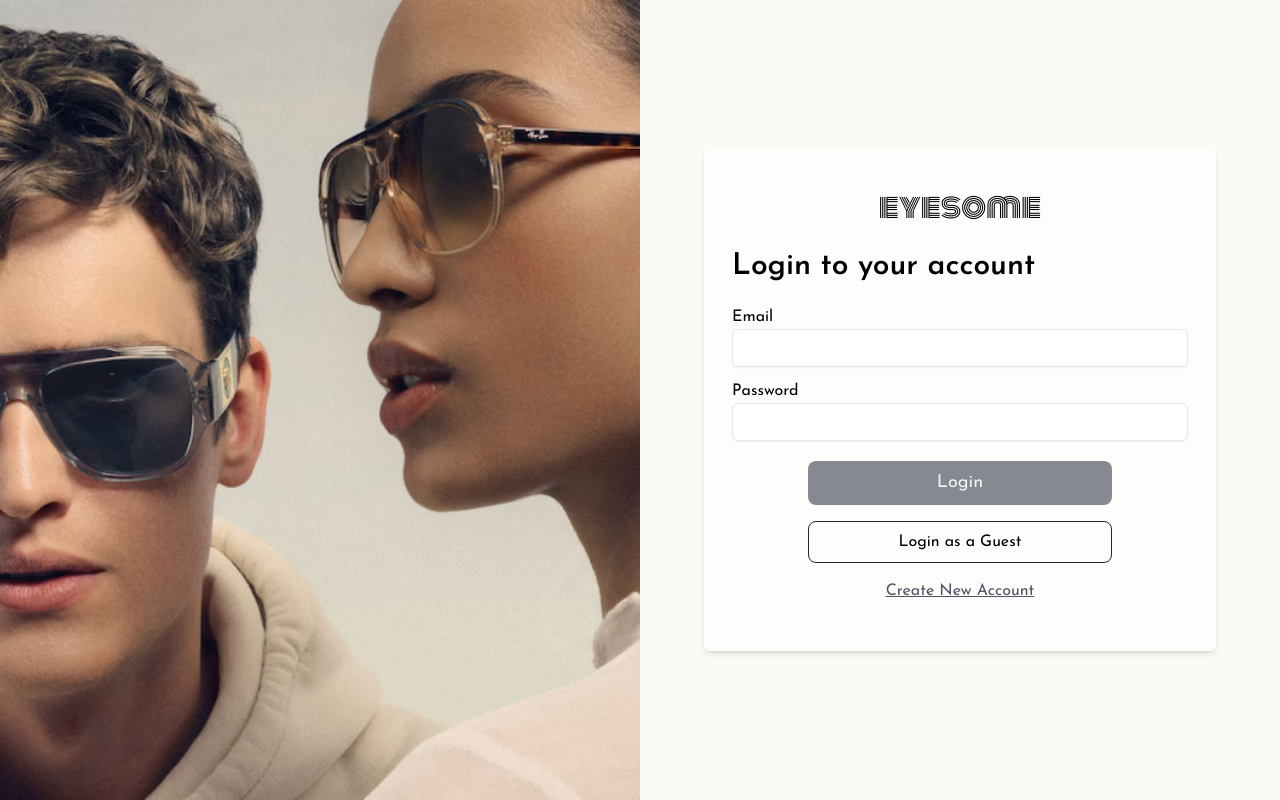
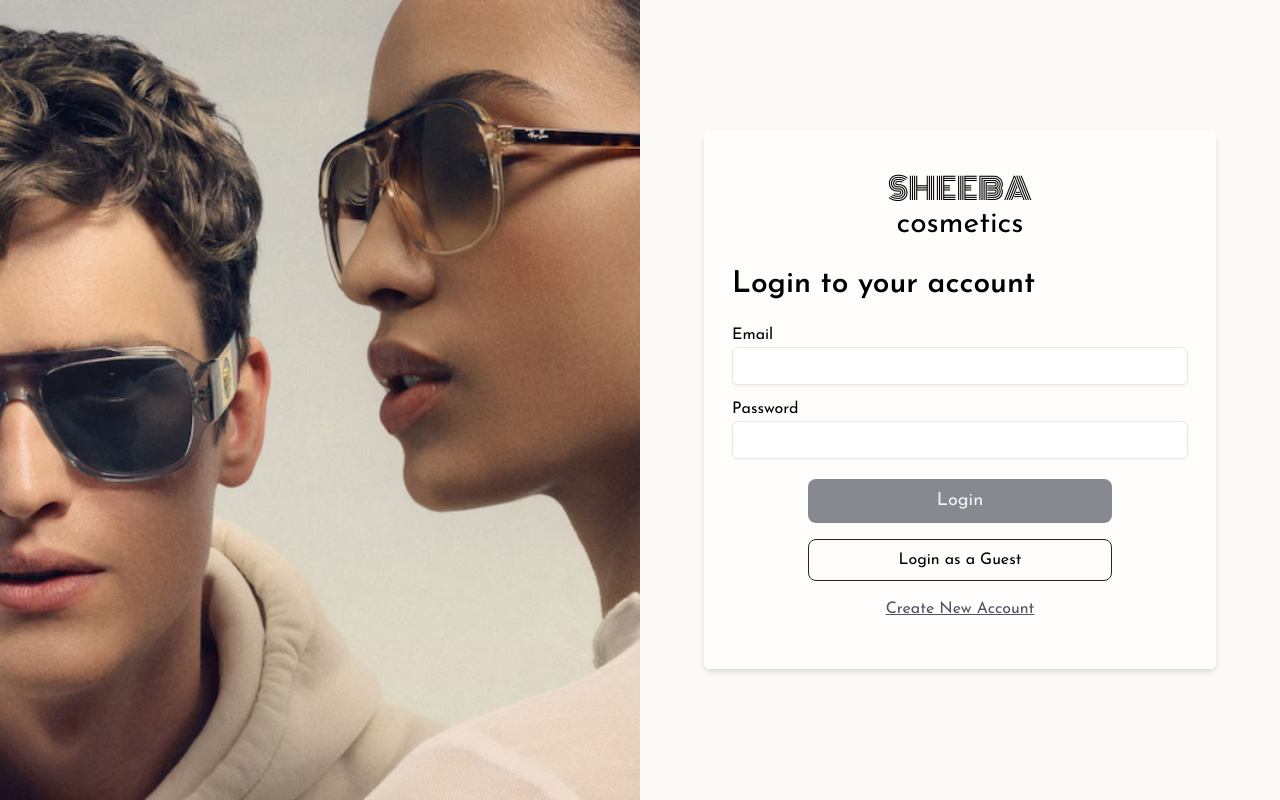
Before and after one commit to desmond107/sheeba-cosmetics, a React (Create React App) app: page /login in a window 1280 px wide. Built offline with nearby package versions, Linux system fonts and the light colour scheme; no server answers; what miragejs would draw is missing.

Commit message:
added loaded and logo

```diff
--- a/src/components/loader/Loader.jsx
+++ b/src/components/loader/Loader.jsx
@@ -13,13 +13,13 @@ const Loader = () => {
         />
       </span>
       <div className="text-container">
+        <span className="letter">S</span>
+        <span className="letter">H</span>
         <span className="letter">E</span>
-        <span className="letter">Y</span>
         <span className="letter">E</span>
-        <span className="letter">S</span>
-        <span className="letter">O</span>
-        <span className="letter">M</span>
-        <span className="letter">E</span>
+        <span className="letter">B</span>
+        <span className="letter">A</span>
+
       </div>
     </div>
   );
--- a/src/components/navbar/Logo.jsx
+++ b/src/components/navbar/Logo.jsx
@@ -5,7 +5,10 @@ const Logo = () => {
   return (
     <Link to="/">
       <div className="font-monoton text-3xl hover:text-red-800 cursor-pointer text-center transition">
-        eyesome
+        SHEEBA
+      </div>
+      <div className="georgia text-3xl hover:text-black-800 cursor-pointer text-center transition">
+        cosmetics
       </div>
     </Link>
   );
```
Also changed, not shown: src/assets/loading.gif.
